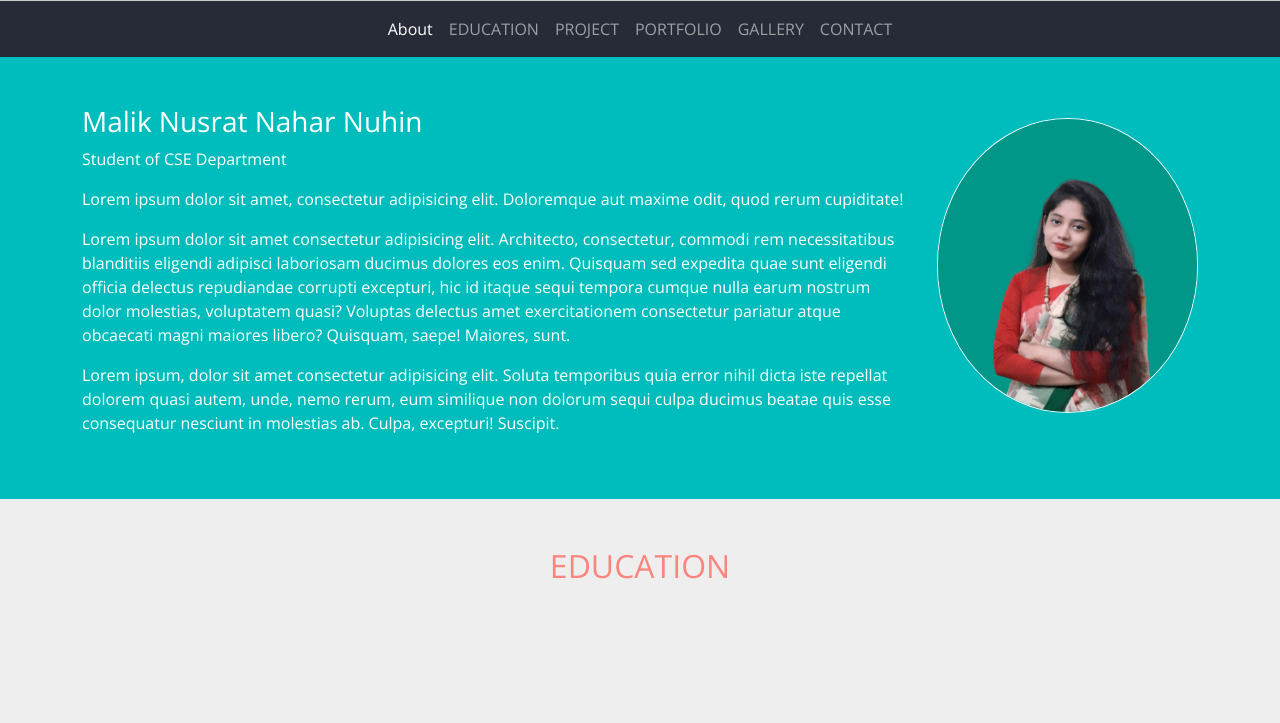
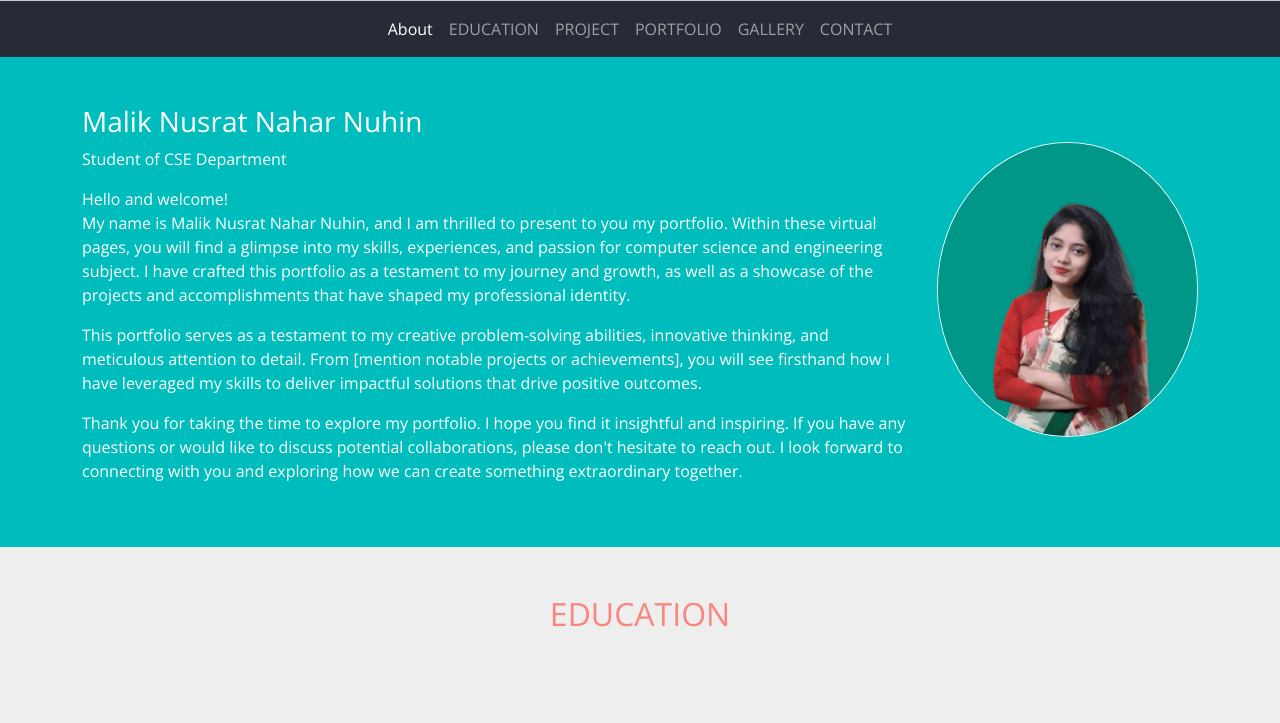
Before and after one commit to maliknusrat/portfolio, a PHP site: page / in a window 1280 px wide. Shown: the part 799-1522 px from the top of the page. Run offline with PHP 8.4, Linux system fonts and the light colour scheme; some libraries are stand-ins or nearby versions.

Commit message:
intro done

```diff
--- a/index.html
+++ b/index.php
@@ -8,8 +8,7 @@
   <link rel="shortcut icon" type="image/png" href="img/Profile1.png">
 
   <!-- Bootstrap CSS -->
-  <link href="https://cdn.jsdelivr.net/npm/bootstrap@5.0.1/dist/css/bootstrap.min.css" rel="stylesheet"
-    integrity="sha384-+0n0xVW2eSR5OomGNYDnhzAbDsOXxcvSN1TPprVMTNDbiYZCxYbOOl7+AMvyTG2x" crossorigin="anonymous">
+  <link href="https://cdn.jsdelivr.net/npm/bootstrap@5.0.1/dist/css/bootstrap.min.css" rel="stylesheet" integrity="sha384-+0n0xVW2eSR5OomGNYDnhzAbDsOXxcvSN1TPprVMTNDbiYZCxYbOOl7+AMvyTG2x" crossorigin="anonymous">
   <link rel="preconnect" href="https://fonts.gstatic.com">
   <link href="https://fonts.googleapis.com/css2?family=Open+Sans:wght@300&display=swap" rel="stylesheet">
   <link rel="stylesheet" href="CSS/Style.css">
@@ -35,8 +34,7 @@
   <!-- Navbar section -->
   <nav class="navbar navbar-expand-lg navbar-dark navbar-container">
     <div class="container-fluid">
-      <button class="navbar-toggler" type="button" data-bs-toggle="collapse" data-bs-target="#navbarSupportedContent"
-        aria-controls="navbarSupportedContent" aria-expanded="false" aria-label="Toggle navigation">
+      <button class="navbar-toggler" type="button" data-bs-toggle="collapse" data-bs-target="#navbarSupportedContent" aria-controls="navbarSupportedContent" aria-expanded="false" aria-label="Toggle navigation">
         <span class="navbar-toggler-icon"></span>
       </button>
       <div class="collapse navbar-collapse" id="navbarSupportedContent">
@@ -71,18 +69,18 @@
           <h3>Malik Nusrat Nahar Nuhin</h3>
           <p>Student of CSE Department</p>
 
-          <p>Lorem ipsum dolor sit amet, consectetur adipisicing elit. Doloremque aut maxime odit, quod rerum
-            cupiditate!</p>
+          <p>Hello and welcome! <br>My name is Malik Nusrat Nahar Nuhin, and I am thrilled to present to you my portfolio. Within these
+          virtual pages, you will find a glimpse into my skills, experiences, and passion for computer science and engineering subject.
+          I have crafted this portfolio as a testament to my journey and growth, as well as a showcase of the projects and
+          accomplishments that have shaped my professional identity.</p>
 
-          <p>Lorem ipsum dolor sit amet consectetur adipisicing elit. Architecto, consectetur, commodi rem
-            necessitatibus blanditiis eligendi adipisci laboriosam ducimus dolores eos enim. Quisquam sed expedita quae
-            sunt eligendi officia delectus repudiandae corrupti excepturi, hic id itaque sequi tempora cumque nulla
-            earum nostrum dolor molestias, voluptatem quasi? Voluptas delectus amet exercitationem consectetur pariatur
-            atque obcaecati magni maiores libero? Quisquam, saepe! Maiores, sunt.</p>
+          <p>This portfolio serves as a testament to my creative problem-solving abilities, innovative thinking,
+             and meticulous attention to detail. From [mention notable projects or achievements], you will see
+             firsthand how I have leveraged my skills to deliver impactful solutions that drive positive outcomes.</p>
 
-          <p>Lorem ipsum, dolor sit amet consectetur adipisicing elit. Soluta temporibus quia error nihil dicta iste
-            repellat dolorem quasi autem, unde, nemo rerum, eum similique non dolorum sequi culpa ducimus beatae quis
-            esse consequatur nesciunt in molestias ab. Culpa, excepturi! Suscipit.</p>
+          <p>Thank you for taking the time to explore my portfolio. I hope you find it insightful and inspiring.
+            If you have any questions or would like to discuss potential collaborations, please don't hesitate to reach out.
+            I look forward to connecting with you and exploring how we can create something extraordinary together.</p>
         </div>
         <div class="col-md-3 mb-4">
           <img src="img/Profile1.png" alt="Nusrat Nuhin" class="img-fluid rounded-circle border border-light">
@@ -354,8 +352,7 @@
 
         <div class="row pb-5">
           <div class="col">
-            <textarea name="" class="form-control inner-form" placeholder="Your Massage..." id="" cols="30"
-              rows="5"></textarea>
+            <textarea name="" class="form-control inner-form" placeholder="Your Massage..." id="" cols="30" rows="5"></textarea>
           </div>
         </div>
 
@@ -379,13 +376,13 @@
           </div>
         </div>
 
-         <div class="row pt-2 pb-5">
+        <div class="row pt-2 pb-5">
           <div class="col text-center text-white">
             <h4>Frank Ocean</h4>
           </div>
         </div>
 
-         <!-- <div class="row">
+        <!-- <div class="row">
           <div class="col">
             <div class="Circle">
               <i class="fab fa-youtube"></i>
@@ -407,9 +404,7 @@
   <!-- Optional JavaScript; choose one of the two! -->
 
   <!-- Option 1: Bootstrap Bundle with Popper -->
-  <script src="https://cdn.jsdelivr.net/npm/bootstrap@5.0.1/dist/js/bootstrap.bundle.min.js"
-    integrity="sha384-gtEjrD/SeCtmISkJkNUaaKMoLD0//ElJ19smozuHV6z3Iehds+3Ulb9Bn9Plx0x4"
-    crossorigin="anonymous"></script>
+  <script src="https://cdn.jsdelivr.net/npm/bootstrap@5.0.1/dist/js/bootstrap.bundle.min.js" integrity="sha384-gtEjrD/SeCtmISkJkNUaaKMoLD0//ElJ19smozuHV6z3Iehds+3Ulb9Bn9Plx0x4" crossorigin="anonymous"></script>
 
   <!-- Option 2: Separate Popper and Bootstrap JS -->
   <!--
```
